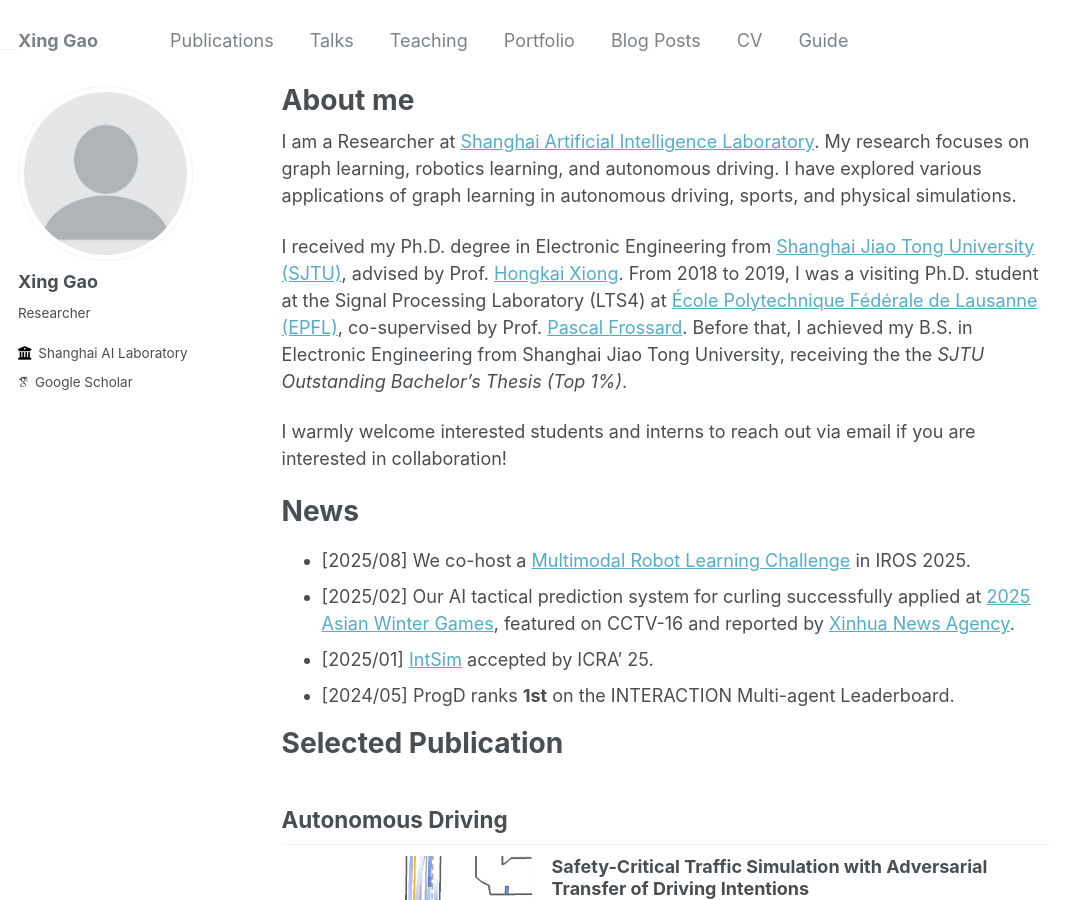
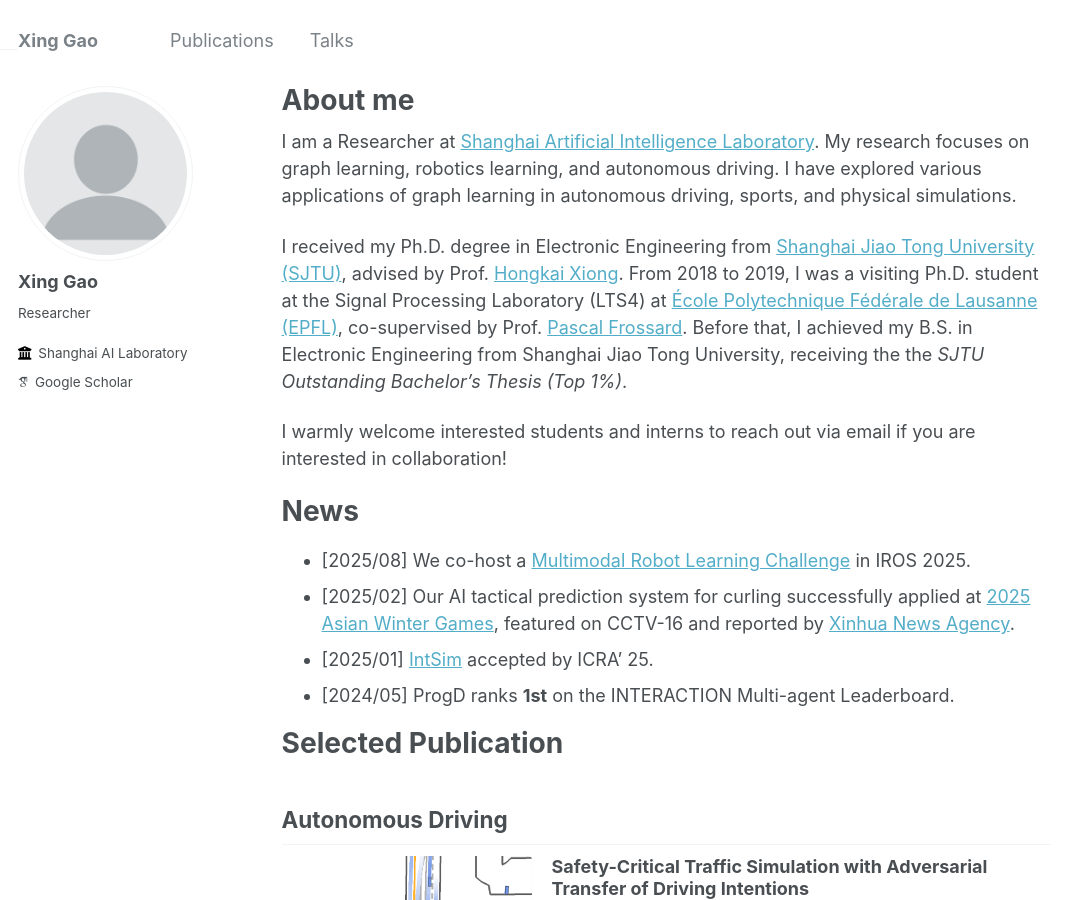
Before and after one commit to william-gx/william-gx.github.io, a Jekyll site: the page built from _pages/about.md, in a window 1280 px wide and 900 px high. Shown: the whole window, without its empty margins (0-1084 px from the left). Built offline with Jekyll 4.4.1, drawn with Linux system fonts in a browser that asks for light colours; some web fonts are replaced.

Commit message:
Update navigation.yml

```diff
--- a/_data/navigation.yml
+++ b/_data/navigation.yml
@@ -1,22 +1,7 @@
 # main links links
 main:
   - title: "Publications"
-    url: /publications/
+    url: /pages/#publications/
 
   - title: "Talks"
     url: /talks/
-
-  - title: "Teaching"
-    url: /teaching/
-
-  - title: "Portfolio"
-    url: /portfolio/
-
-  - title: "Blog Posts"
-    url: /year-archive/
-
-  - title: "CV"
-    url: /cv/
-
-  - title: "Guide"
-    url: /markdown/
```
